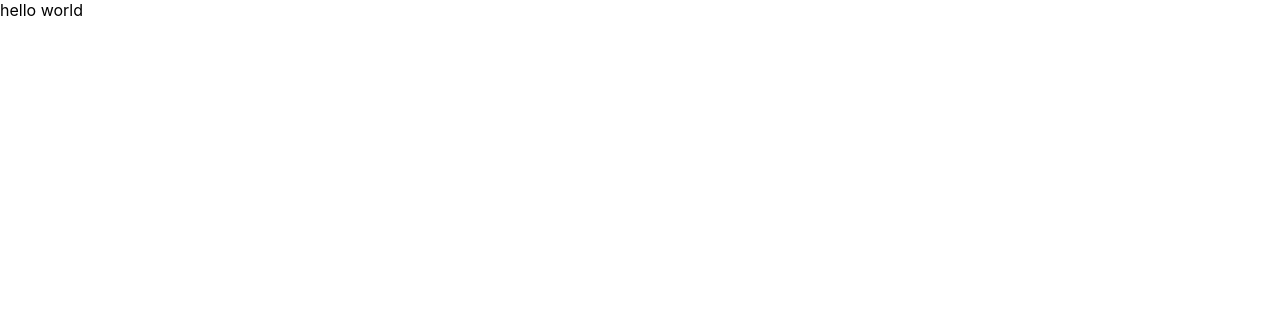
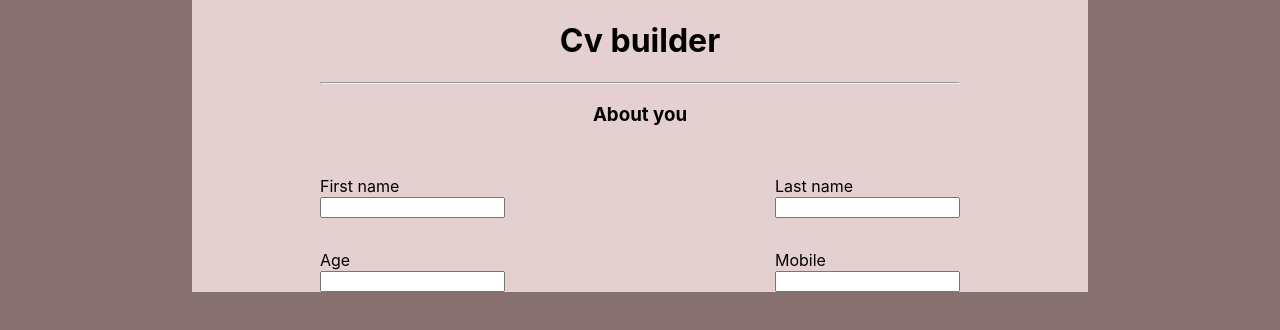
Before and after one commit to dev-osiris/cd_builder, a React (Create React App) app in the folder cv_builder/: page / in a window 1280 px wide. Shown: the top 330 px of the page. Built offline with nearby package versions, Linux system fonts and the light colour scheme.

Commit message:
added 'about you' section

```diff
--- a/cv_builder/src/App.js
+++ b/cv_builder/src/App.js
@@ -1,9 +1,26 @@
 import './style.css'
+import InputText from './components/InputText';
+import InputNum from './components/InputNum';
 
 function App() {
   return (
-    <div>
-      hello world
+    //flex direction is columnwise in container
+    <div id='container'>
+      <div className='mainHeading'>
+        <h1>Cv builder</h1>
+        <hr />
+        <h3>About you</h3>
+      </div>
+
+      <div className='two-ip-field-single-row'>
+        <InputText label={"First name"} />
+        <InputText label={"Last name"} />
+      </div>
+
+      <div className='two-ip-field-single-row'>
+        <InputNum label={"Age"} />
+        <InputNum label={"Mobile"} />
+      </div>
     </div>
   );
 }
--- /dev/null
+++ b/cv_builder/src/components/InputNum.js
@@ -0,0 +1,19 @@
+import React from 'react';
+
+class InputNUM extends React.Component{
+    constructor(props){
+        super(props);
+    }
+
+    render() {
+        return (
+            <div>
+                <label htmlFor="input">{this.props.label}</label>
+                <br />
+                <input type="number" />
+            </div>
+        );
+    }
+}
+
+export default InputNUM;
--- /dev/null
+++ b/cv_builder/src/components/InputText.js
@@ -0,0 +1,19 @@
+import React from 'react';
+
+class InputText extends React.Component{
+    constructor(props){
+        super(props);
+    }
+
+    render() {
+        return (
+            <div>
+                <label htmlFor="input">{this.props.label}</label>
+                <br />
+                <input type="text" />
+            </div>
+        );
+    }
+}
+
+export default InputText;
--- a/cv_builder/src/style.css
+++ b/cv_builder/src/style.css
@@ -5,9 +5,31 @@ body {
       sans-serif;
     -webkit-font-smoothing: antialiased;
     -moz-osx-font-smoothing: grayscale;
+    background-color: #867070;
   }
 
   code {
     font-family: source-code-pro, Menlo, Monaco, Consolas, 'Courier New',
       monospace;
   }
+
+
+  .mainHeading{
+    flex: 1;
+    text-align: center;
+  }
+
+  #container{
+    display: flex;
+    margin: 0 15%;
+    background-color: #E4D0D0;
+    height: 100%;
+    flex-direction: column;
+    padding: 0 10%;
+  }
+
+  .two-ip-field-single-row{
+    display: flex;
+    justify-content: space-between;
+    margin-top: 5%;
+  }
```
